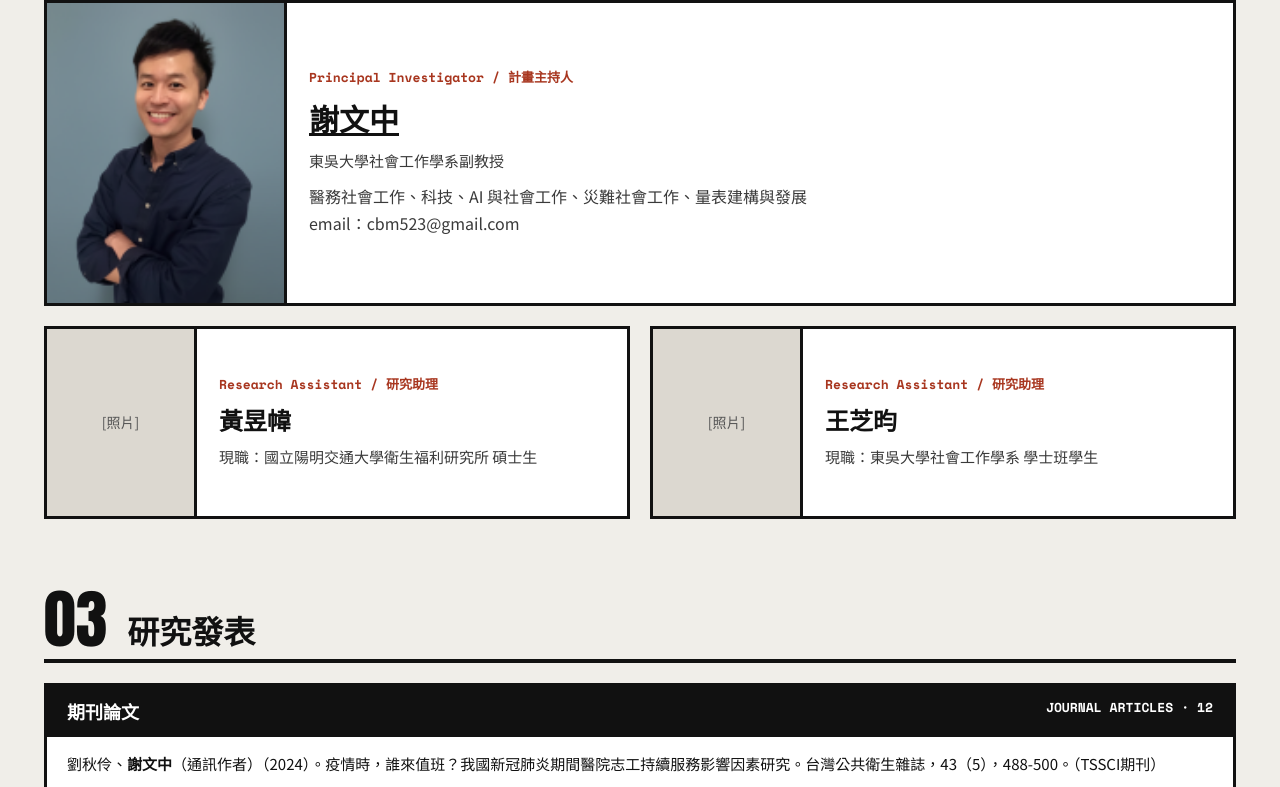
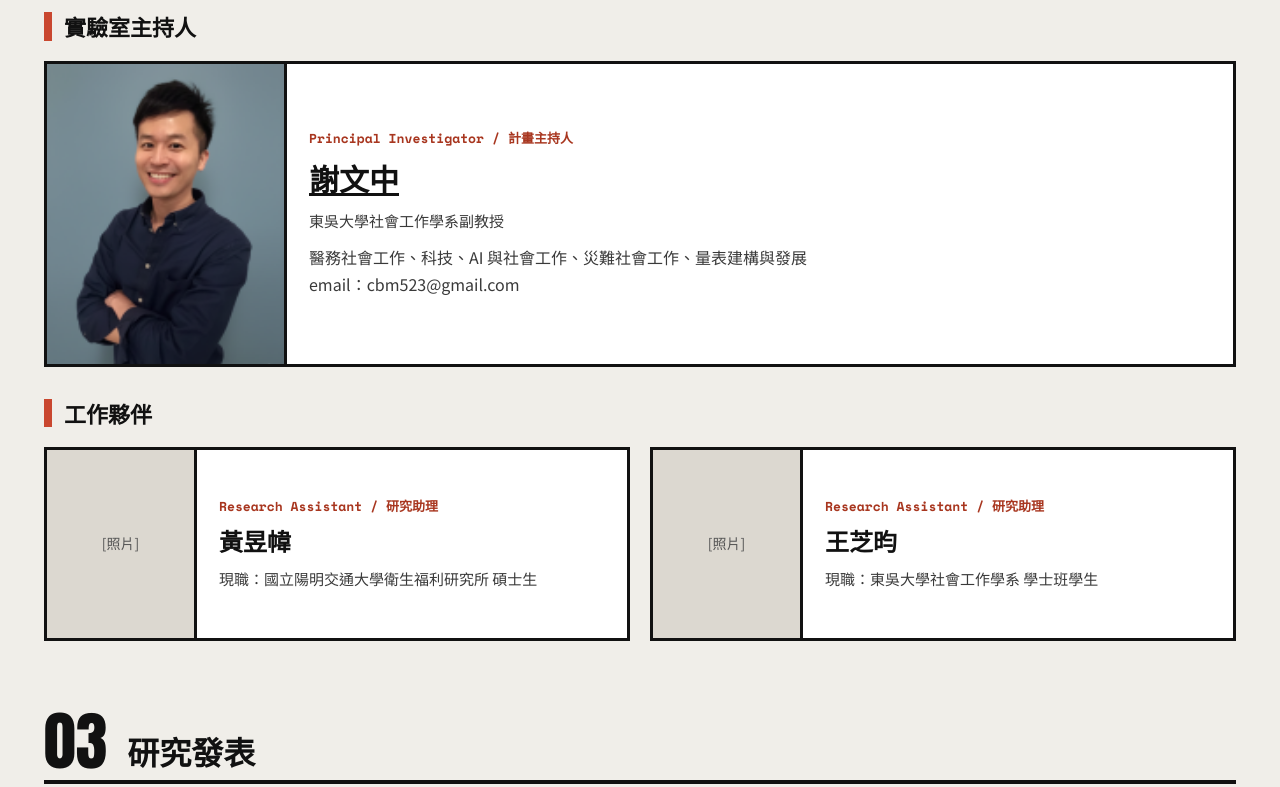
Before and after one commit to wchsiehteam/-AiSW-Lab, a plain HTML site: page index.html in a window 1280 px wide. Shown: the part 755-1542 px from the top of the page. Drawn offline with nearby package versions, Linux system fonts and the light colour scheme.

Commit message:
Update index.html

```diff
--- a/index.html
+++ b/index.html
@@ -58,6 +58,7 @@
 
   .team { display: flex; flex-direction: column; gap: 20px; }
   .team-ra { display: grid; grid-template-columns: repeat(auto-fit, minmax(min(100%, 420px), 1fr)); gap: 20px; }
+  .team-sub { margin: 12px 0 0; font-size: 22px; font-weight: 900; line-height: 1.3; border-left: 8px solid var(--accent); padding-left: 12px; }
   .member { display: flex; flex-wrap: wrap; }
   .member .photo { flex: 0 0 150px; aspect-ratio: 4 / 5; background: var(--photo); border-right: 3px solid var(--ink);
     display: flex; align-items: center; justify-content: center; color: #555; font-size: 14px; overflow: hidden; }
@@ -246,13 +247,18 @@
       '<span class="title">' + esc(m.title) + '</span>' +
       (m.bio ? '<p class="bio">' + esc(m.bio) + '</p>' : '') + '</div></article>';
   }
-  // role 以 PI 開頭的放最上面一整排，其他成員排在下面
+    // 主持人放最上面，助理放「工作夥伴」，合作夥伴另列一區
   var members = S.members || [];
   function isLead(m) { return /^(PI|Principal)|主持人/i.test(m.role || ''); }
   var leads = members.filter(isLead);
   var others = members.filter(function (m) { return !isLead(m); });
-  $('members').innerHTML = leads.map(function (m) { return memberCard(m, true); }).join('') +
-    (others.length ? '<div class="team-ra">' + others.map(function (m) { return memberCard(m, false); }).join('') + '</div>' : '');
+  var partners = S.partners || [];
+  function cards(list, lead) { return list.map(function (m) { return memberCard(m, lead); }).join(''); }
+  function group(title, html) { return html ? '<h3 class="team-sub">' + title + '</h3>' + html : ''; }
+  $('members').innerHTML =
+    group('實驗室主持人', cards(leads, true)) +
+    group('工作夥伴', others.length ? '<div class="team-ra">' + cards(others, false) + '</div>' : '') +
+    group('合作夥伴', partners.length ? '<div class="team-ra">' + cards(partners, false) + '</div>' : '');
 
   var SHOW = 5;
   function pubItem(t, extra) {
```
